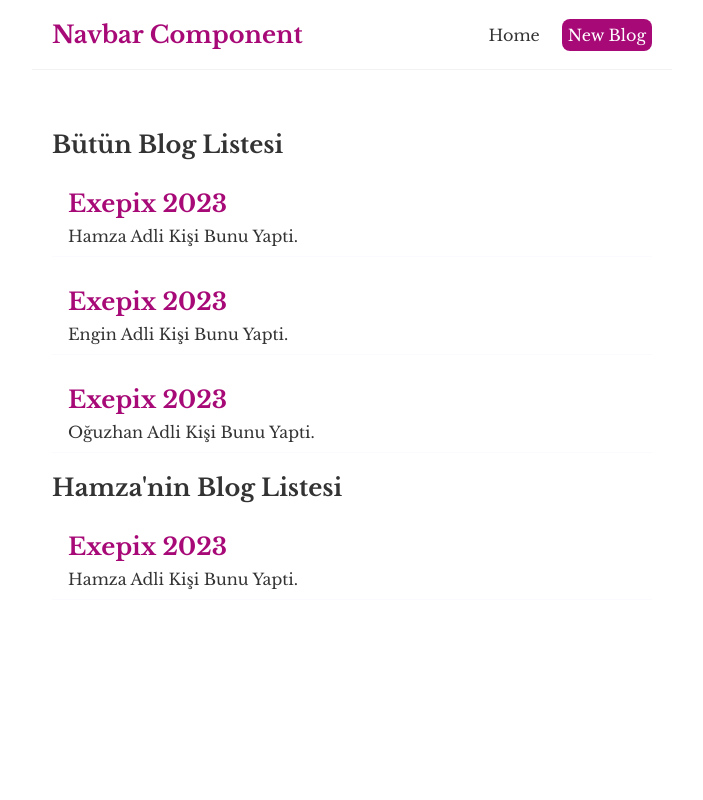
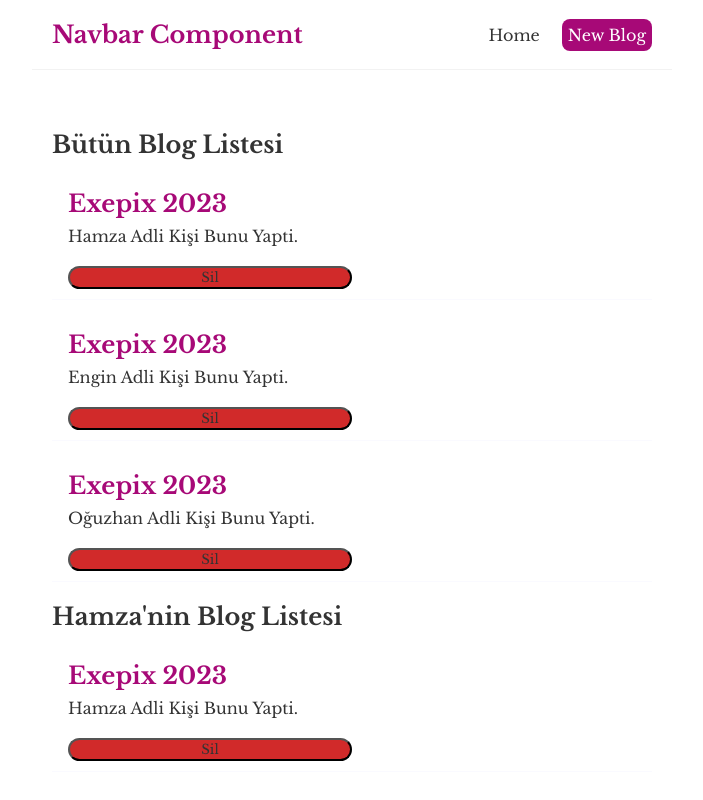
Before and after one commit to hyildiz21/ReactTutorial, a React (Create React App) app: page / in a window 1280 px wide. Shown: the top 800 px of the page, without its empty margins (288-991 px from the left). Built offline with nearby package versions, Linux system fonts and the light colour scheme.

Commit message:
bloglist, parameter, delete

```diff
--- a/src/BlogList.js
+++ b/src/BlogList.js
@@ -1,5 +1,8 @@
 // birden fazla parametre göndererek map içinde kullanma
-const BlogList = ({blogs, title}) => {
+
+//buton içine id gönderiyoruz o da blogsların içindeki item olan blog un idsi.
+
+const BlogList = ({blogs, title, handleDeleteFunction}) => {
     return (
         <div className="bolg-list">
             <h2>{ title }</h2>
@@ -10,6 +13,8 @@ const BlogList = ({blogs, title}) => {
                     <p>
                         {blog.author} Adli Kişi Bunu Yapti.
                     </p>
+                    {/* !--! */}
+                    <button className="deleteButton" onClick={()=>handleDeleteFunction(blog.id)}>Sil</button>
                 </div>
 
             ))}
--- a/src/Home.js
+++ b/src/Home.js
@@ -28,11 +28,17 @@ const Home = () => {
         ]
     );
 
+    //silmek istediğimiz datanın idsini buraya gönderip bunu da aşağıda prop olarak gönderiyoruz
+    const handleDelete = (id) =>{
+        const newBlog= blogs.filter(x=>x.id!==id);
+        setBlogs(newBlog);
+    }
+
 return (
     <div className="home">
 
-        <BlogList blogs={blogs} title="Bütün Blog Listesi"/>
-        <BlogList blogs={blogs.filter((x)=>x.author=="Hamza")} title="Hamza'nin Blog Listesi"/>
+        <BlogList blogs={blogs} title="Bütün Blog Listesi"  handleDeleteFunction={handleDelete}/>
+        <BlogList blogs={blogs.filter((x)=>x.author=="Hamza")} title="Hamza'nin Blog Listesi" handleDeleteFunction={handleDelete}/>
 
 
 
--- a/src/index.css
+++ b/src/index.css
@@ -64,3 +64,10 @@
   color: #a70977;
   margin-bottom: 8px;
 }
+
+.deleteButton{
+  background-color: rgb(209, 42, 42);
+  margin-top: 20px;
+  border-radius: 20px;
+  width: 50%;
+  }
```
